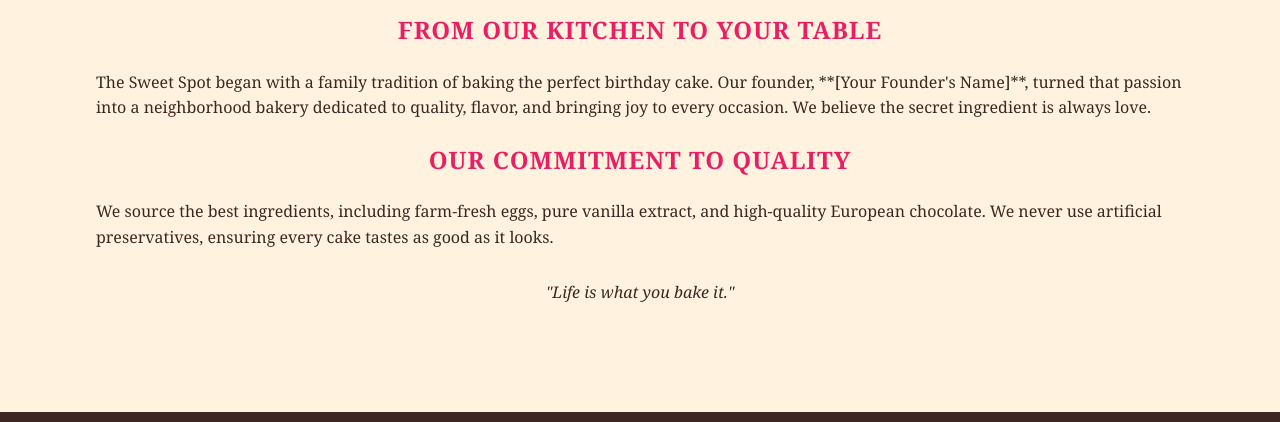
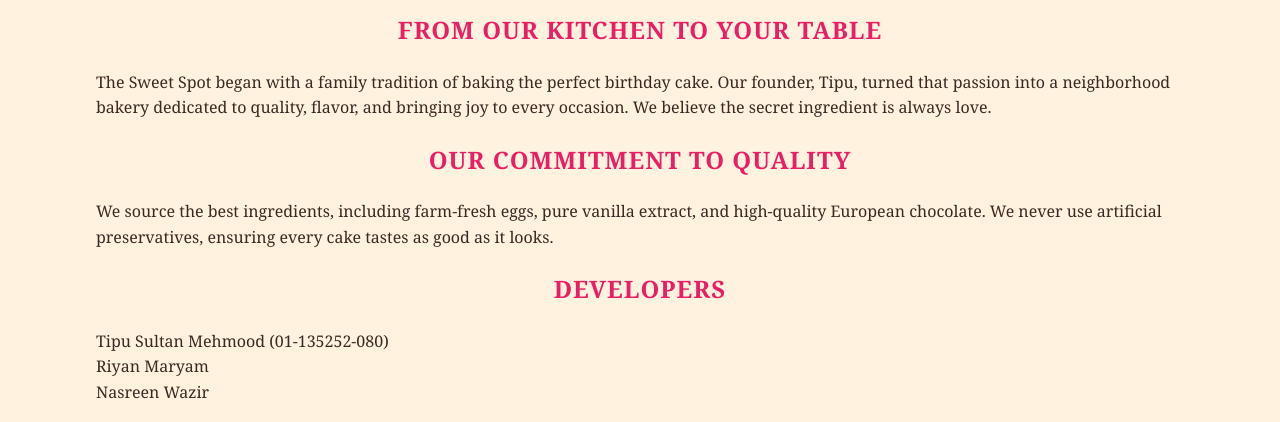
Before and after one commit to tipusm/Bakery_Website, a plain HTML site: page about.html in a window 1280 px wide. Shown: the part 530-952 px from the top of the page. Drawn offline with Linux system fonts and the light colour scheme.

Commit message:
Bakery_Website
Signed-off-by: tipusm <tipusultan6124@gmail.com>

```diff
--- a/about.html
+++ b/about.html
@@ -32,12 +32,18 @@
 
             <h2>From Our Kitchen to Your Table</h2>
             <p>
-                The Sweet Spot began with a family tradition of baking the perfect birthday cake. Our founder, **[Your Founder's Name]**, turned that passion into a neighborhood bakery dedicated to quality, flavor, and bringing joy to every occasion. We believe the secret ingredient is always love.
+                The Sweet Spot began with a family tradition of baking the perfect birthday cake. Our founder, Tipu, turned that passion into a neighborhood bakery dedicated to quality, flavor, and bringing joy to every occasion. We believe the secret ingredient is always love.
             </p>
 
             <h2>Our Commitment to Quality</h2>
             <p>
                 We source the best ingredients, including farm-fresh eggs, pure vanilla extract, and high-quality European chocolate. We never use artificial preservatives, ensuring every cake tastes as good as it looks.
+            </p>
+            <h2>Developers</h2>
+            <p>
+                Tipu Sultan Mehmood (01-135252-080) <br>
+                Riyan Maryam <br>
+                Nasreen Wazir
             </p>
             <p style="text-align: center; font-style: italic; margin-top: 30px;">
                 "Life is what you bake it."
```
